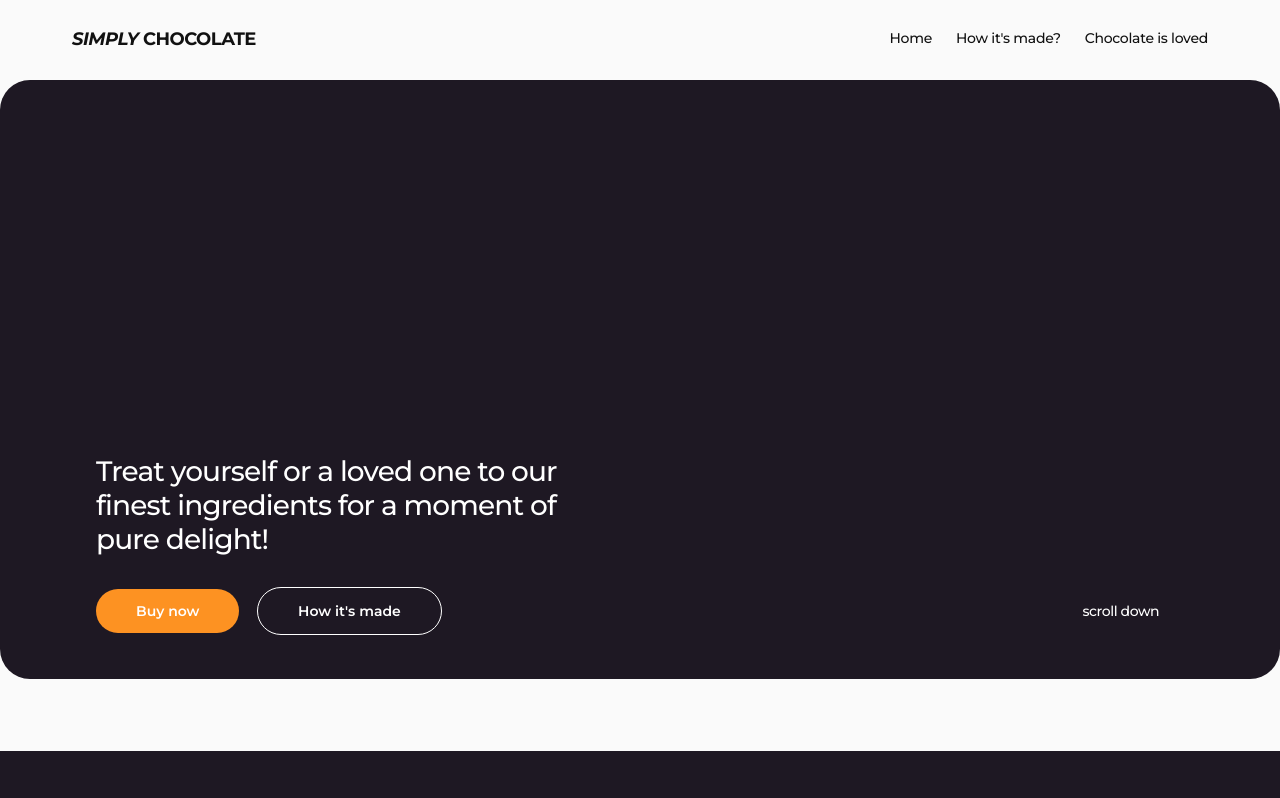
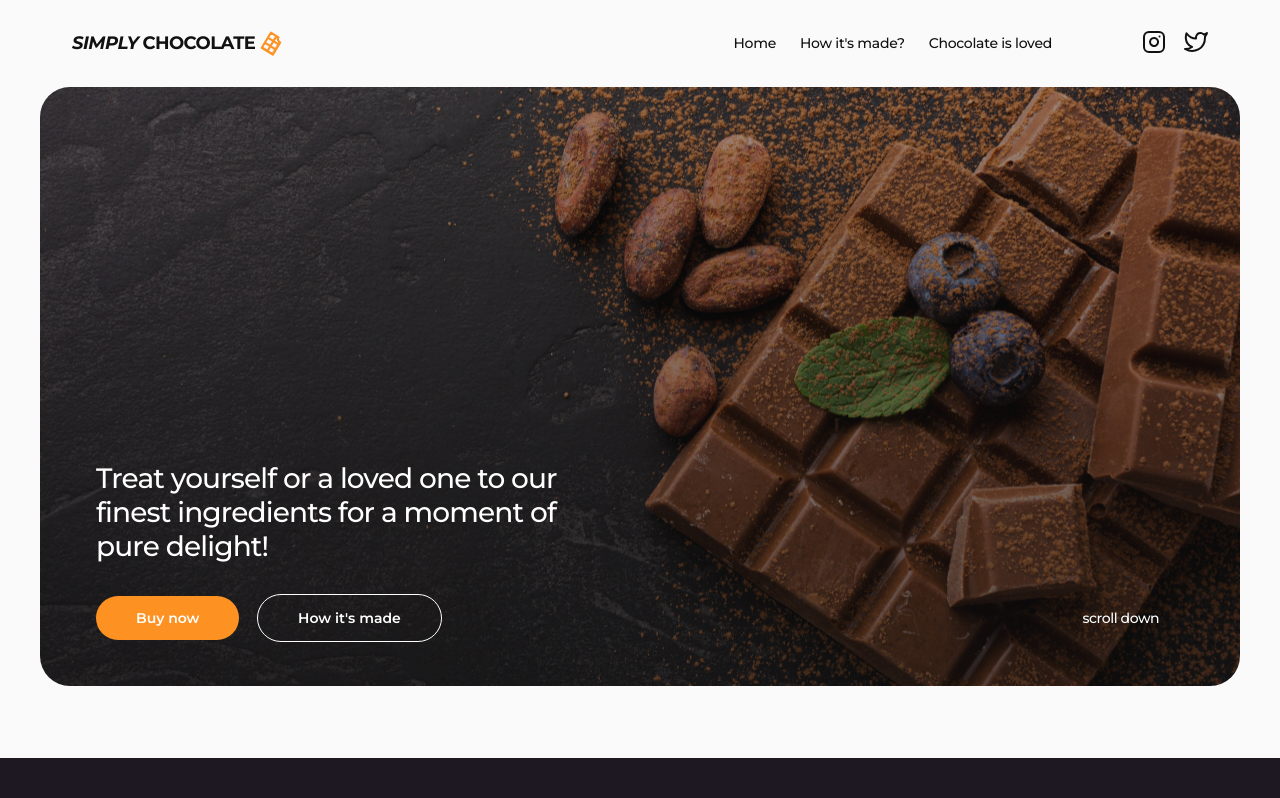
Before and after one commit to Pavlo-Malysh/simply-chocolate, a plain HTML site: page index.html in a window 1280 px wide. Shown: the top 798 px of the page. Drawn offline with nearby package versions, Linux system fonts and the light colour scheme.

Commit message:
add icon header + bgimage hero

```diff
--- a/css/styles.css
+++ b/css/styles.css
@@ -56,6 +56,19 @@ img {
     letter-spacing: -0.03em;
     text-transform: uppercase;
     color: inherit;
+    display: flex;
+    gap: 4px;
+    justify-content: center;
+    align-items: center;
+}
+
+.logo span {
+    font-style: italic;
+}
+
+.logo-icon {
+    stroke: #fd9222;
+    fill: transparent;
 }
 
 .header-nav {
@@ -68,6 +81,9 @@ img {
 .nav-list {
     display: flex;
     gap: 24px;
+    justify-content: center;
+    align-items: center;
+    margin-left: auto;
 }
 
 .nav-item {
@@ -82,11 +98,35 @@ img {
     color: #fd9222;
 }
 
+.header-nav-icon {
+    fill: transparent;
+    stroke: #111;
+    stroke-width: 2px;
+}
+
+.header-nav-icon:hover,
+.header-nav-icon:focus {
+    stroke: #fd9222;
+}
+
+.nav-list-icon {
+    display: flex;
+    gap: 18px;
+    margin-left: 90px;
+}
+
+
 /* HERO */
 
 .hero-section {
+    background-image: linear-gradient(180deg, rgba(17, 17, 17, 0.4) 0%, rgba(17, 17, 17, 0.4) 100%), url("../images/chocolate-background.jpg");
+    background-repeat: no-repeat;
+    background-size: cover;
+    background-position: center;
     background-color: #1e1823;
     border-radius: 30px;
+    max-width: 1200px;
+    margin: 0 auto;
     margin-bottom: 72px;
 }
 
@@ -187,7 +227,10 @@ img {
 }
 
 /* TASTE */
-.taste {}
+.taste {
+    padding-top: 100px;
+    padding-bottom: 100px;
+}
 
 .taste-title {
     font-weight: 600;
@@ -201,7 +244,6 @@ img {
     margin-left: auto;
     margin-right: auto;
     margin-bottom: 28px;
-    padding-top: 100px;
 }
 
 .title-accent {
@@ -221,7 +263,6 @@ img {
 .taste-list {
     display: flex;
     gap: 19px;
-    padding-bottom: 100px;
 }
 
 .taste-item {
--- a/index.html
+++ b/index.html
@@ -19,11 +19,22 @@
     <header class="header">
         <div class="container">
             <nav class="header-nav">
-                <a class="logo" href="/index.html"><i>Simply</i> chocolate</a>
+                <a class="logo" href="/index.html"><span>Simply</span> chocolate <svg class="logo-icon" width="25"
+                        height="25">
+                        <use href="./images/icons.svg#icon-logo-chocolate"></use>
+                    </svg></a>
                 <ul class="nav-list">
                     <li><a class="nav-item" href="">Home</a></li>
                     <li><a class="nav-item" href="#made">How it's made?</a></li>
                     <li><a class="nav-item" href="#loved">Chocolate is loved</a></li>
+                </ul>
+                <ul class="nav-list-icon">
+                    <li class="nav-item-icon"><a href=""><svg class="header-nav-icon" width="24" height="24">
+                                <use href="./images/icons.svg#icon-instagram"></use>
+                            </svg></a></li>
+                    <li class="nav-item-icon"><a href=""><svg class="header-nav-icon" width="24" height="24">
+                                <use href="./images/icons.svg#icon-twitter"></use>
+                            </svg></a></li>
                 </ul>
             </nav>
         </div>
```
Also changed, not shown: images/chocolate-background.jpg (added), images/icons.svg (added).
